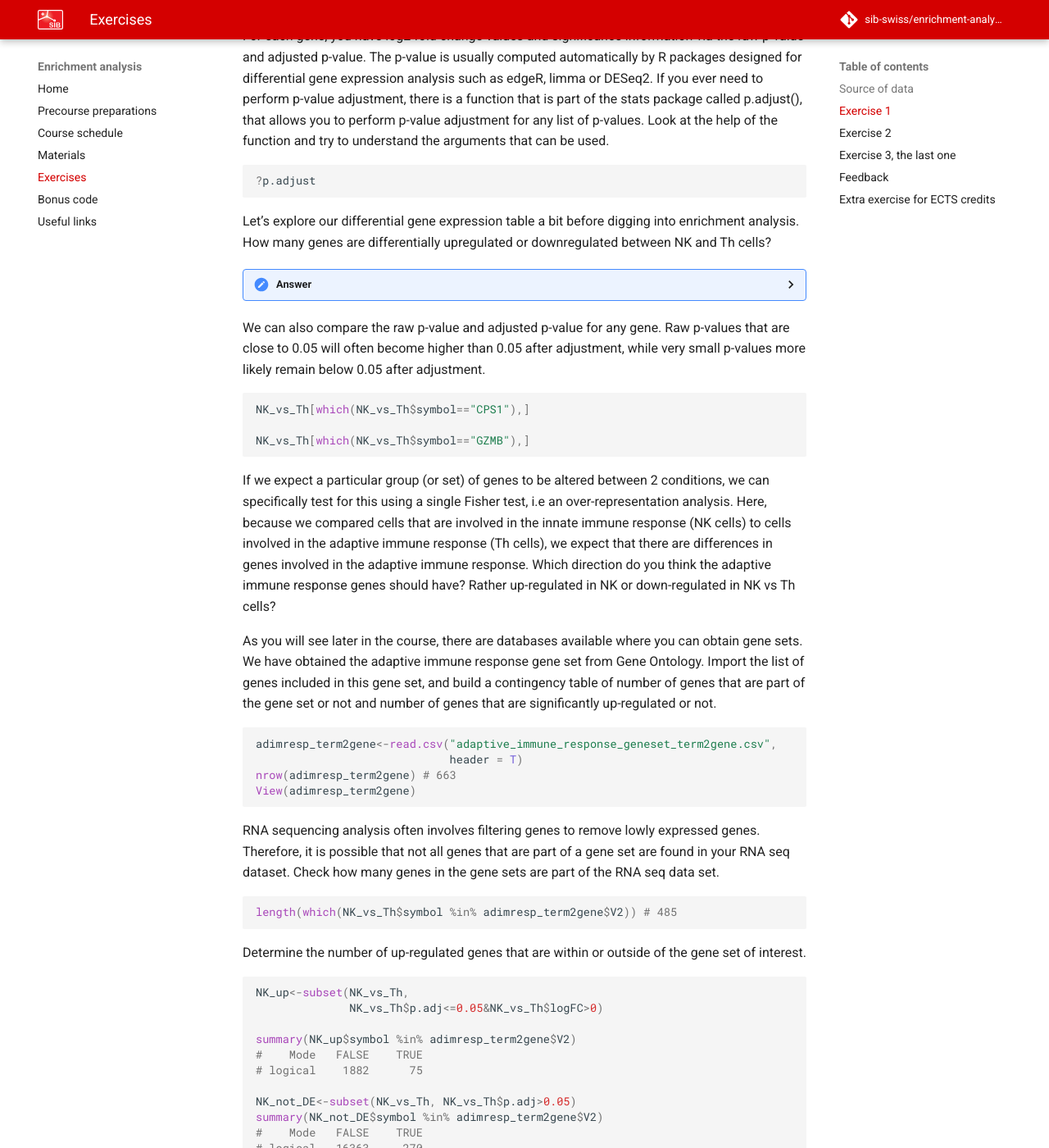
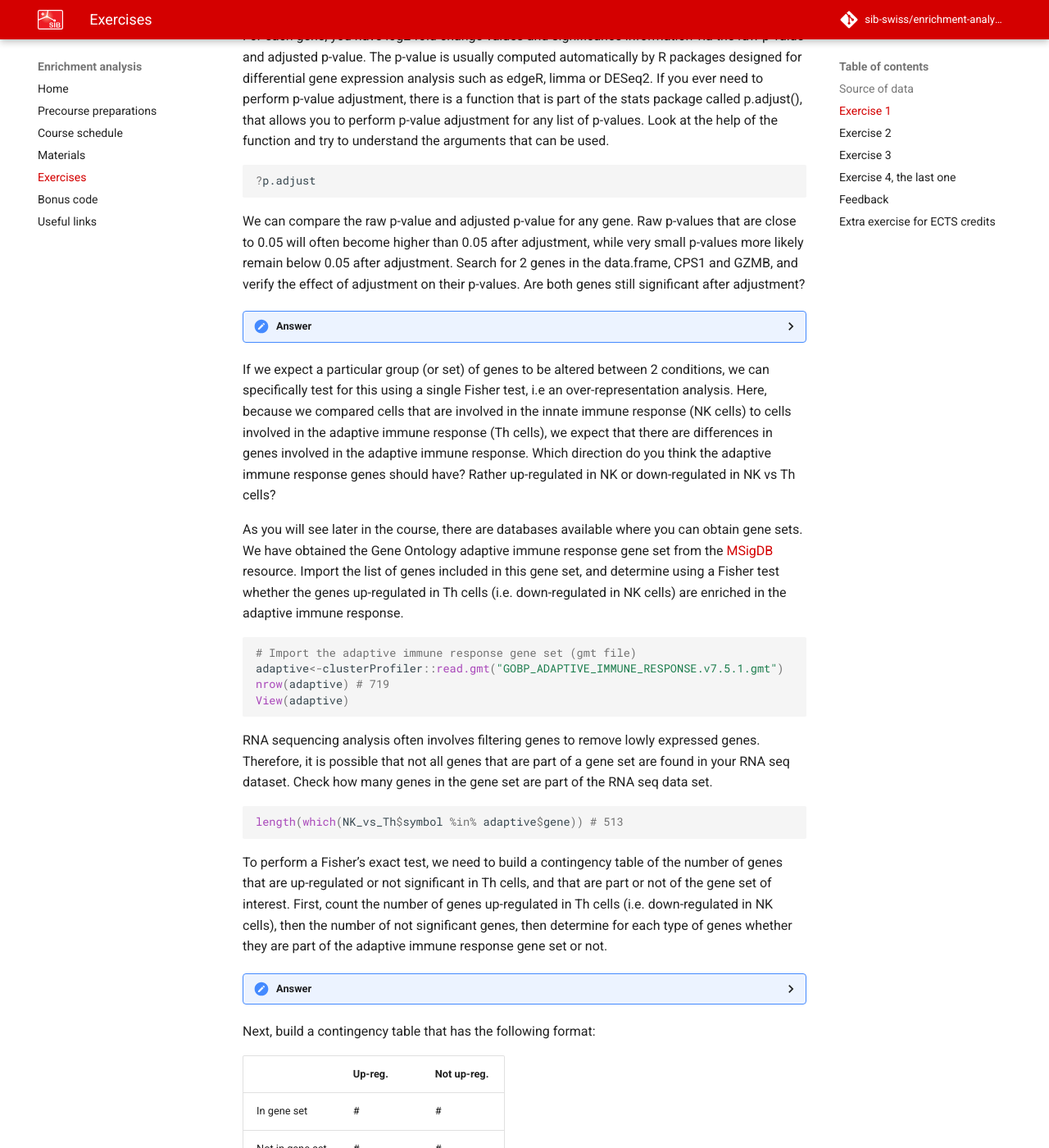
Before and after one commit to sib-swiss/enrichment-analysis-training, an MkDocs documentation site: the page built from docs/exercises.md, in a window 1280 px wide and 1400 px high, scrolled down 1440 px. Shown: the whole window at 82% size. Built offline with MkDocs 1.6.1 and Material for MkDocs 9.7.7, drawn with Linux system fonts in a browser that asks for light colours; emoji names are drawn with the system emoji font; comment, search, counter and statistics services are not loaded; the version menu is left out; some of the changed text lies outside the part shown.

Commit message:
edit exercises 06.2022

````diff
--- a/docs/exercises.md
+++ b/docs/exercises.md
@@ -53,97 +53,167 @@ adjustment for any list of p-values. Look at the help of the function and try to
 ```
 
 
-Let's explore our differential gene expression table a bit before digging into enrichment analysis. How many genes are differentially upregulated or downregulated between NK and Th cells?
 
+We can compare the raw p-value and adjusted p-value for any gene. Raw p-values that are close to 0.05 will often become higher than 0.05 after adjustment,
+while very small p-values more likely remain below 0.05 after adjustment. Search for 2 genes in the data.frame, CPS1 and GZMB, and verify the effect of adjustment on their p-values. Are both genes still significant after adjustment?
 
 ??? done "Answer"
 	```r
-  	NK_vs_Th$p.adj <- p.adjust(NK_vs_Th$P.Value, method = "BH")
-  	# Summary of DE genes:
-    # Number of up-regulated genes (positive fold change value = more expressed in NK cells than in Th cells)
-  	summary(NK_vs_Th$p.adj<=0.05&NK_vs_Th$logFC>0)
-  	# Mode      FALSE    TRUE
-  	# logical   18528    1957
-  	# Number of down-regulated genes (negative fold change value = less expressed in NK cells than in Th cells)
-  	summary(NK_vs_Th$p.adj<=0.05&NK_vs_Th$logFC<0)
-  	#    Mode   FALSE    TRUE
-  	# logical   18590    1895
+  	NK_vs_Th[which(NK_vs_Th$symbol=="CPS1"),]
+
+    NK_vs_Th[which(NK_vs_Th$symbol=="GZMB"),]
 	```
-
-We can also compare the raw p-value and adjusted p-value for any gene. Raw p-values that are close to 0.05 will often become higher than 0.05 after adjustment,
-while very small p-values more likely remain below 0.05 after adjustment.
-
-```r
-NK_vs_Th[which(NK_vs_Th$symbol=="CPS1"),]
-
-NK_vs_Th[which(NK_vs_Th$symbol=="GZMB"),]
-
-```
 
 If we expect a particular group (or set) of genes to be altered between 2 conditions, we can specifically test for this using a single Fisher test, i.e an over-representation analysis.
 Here, because we compared cells that are involved in the innate immune response (NK cells) to cells involved in the adaptive immune response (Th cells), we
 expect that there are differences in genes involved in the adaptive immune response. Which direction do you think the adaptive immune response genes should have? Rather up-regulated in NK or down-regulated in NK vs Th cells?
 
-As you will see later in the course, there are databases available where you can obtain gene sets. We have obtained the adaptive immune response gene set from Gene Ontology.
-Import the list of genes included in this gene set, and build a contingency table of number of genes that are part of the gene set or not and number of genes
-that are significantly up-regulated or not.
+As you will see later in the course, there are databases available where you can obtain gene sets. We have obtained the Gene Ontology adaptive immune response gene set from the [MSigDB](http://www.gsea-msigdb.org/gsea/msigdb/geneset_page.jsp?geneSetName=GOBP_ADAPTIVE_IMMUNE_RESPONSE&keywords=adaptive%20immune%20response) resource.
+Import the list of genes included in this gene set, and determine using a Fisher test whether the genes up-regulated in Th cells (i.e. down-regulated in NK cells) are enriched in the adaptive immune response.
 
 ```r
-adimresp_term2gene<-read.csv("adaptive_immune_response_geneset_term2gene.csv",
-                             header = T)
-nrow(adimresp_term2gene) # 663
-View(adimresp_term2gene)
+# Import the adaptive immune response gene set (gmt file)
+adaptive<-clusterProfiler::read.gmt("GOBP_ADAPTIVE_IMMUNE_RESPONSE.v7.5.1.gmt")
+nrow(adaptive) # 719
+View(adaptive)
 ```
 
 RNA sequencing analysis often involves filtering genes to remove lowly expressed genes. Therefore, it is possible that not all genes that are part of a gene set are
-found in your RNA seq dataset. Check how many genes in the gene sets are part of the RNA seq data set.
+found in your RNA seq dataset. Check how many genes in the gene set are part of the RNA seq data set.
 
 ```r
-length(which(NK_vs_Th$symbol %in% adimresp_term2gene$V2)) # 485
+length(which(NK_vs_Th$symbol %in% adaptive$gene)) # 513
 ```
 
-Determine the number of up-regulated genes that are within or outside of the gene set of interest.
+To perform a Fisher's exact test, we need to build a contingency table of the number of genes that are up-regulated or not significant in Th cells, and that are part or not of the gene set of interest. First, count the number of genes up-regulated in Th cells (i.e. down-regulated in NK cells), then the number of not significant genes, then determine for each type of genes whether they are part of the adaptive immune response gene set or not.
+
+??? done "Answer"
+	```r
+    # Extract the number of genes up-regulated in Th (i.e. down-regulated in NK):
+    Th_up<-subset(NK_vs_Th,
+    NK_vs_Th$p.adj<=0.05&NK_vs_Th$logFC<0)
+    # Are these genes part of the gene set?
+    summary(Th_up$symbol %in% adaptive$gene)
+    #    Mode   FALSE    TRUE
+    # logical    1753     142
+    table(Th_up$symbol %in% adaptive$gene)
+
+    # Extract the number of not significant genes:
+    Th_not_DE<-subset(NK_vs_Th, NK_vs_Th$p.adj>0.05)
+    # Are these genes part of the gene set?
+    summary(Th_not_DE$symbol %in% adaptive$gene)
+    #    Mode   FALSE    TRUE
+    # logical   16344     289
+    ```
+
+Next, build a contingency table that has the following format:
+
+|     	            |  Up-reg.   	| Not up-reg.   |
+|-------	|-------	|-------	|
+|  In gene set   	  |	    #        |	    #          |
+|  Not in gene set 	|      #       |        #       |
+
+
+
+Finally, use the fisher.test() function to determine whether the adaptive immune response is over-represented among the genes up-regulated in Th cells. If you don't know how to use the fisher.test() function, remember to use the help:
+
 ```r
-NK_up<-subset(NK_vs_Th,
-              NK_vs_Th$p.adj<=0.05&NK_vs_Th$logFC>0)
-
-summary(NK_up$symbol %in% adimresp_term2gene$V2)
-#    Mode   FALSE    TRUE
-# logical    1882      75
-
-NK_not_DE<-subset(NK_vs_Th, NK_vs_Th$p.adj>0.05)
-summary(NK_not_DE$symbol %in% adimresp_term2gene$V2)
-#    Mode   FALSE    TRUE
-# logical   16363     270
+?fisher.test()
 ```
 
-Build the contingency table of number of genes that are up-regulated or not and part of the gene set or not, then run the Fisher test. What is the result?
+
+??? done "Answer"
+	```r
+    # There are several ways to build the contigency table:
+    # 1: by hand:
+    cont.table<-matrix(c(142, 1753, 289, 16344), ncol=2,byrow = F)
+    cont.table
+
+    # 2: by using the individual values of the table() function:
+    cont.table<-matrix(c(unlist(table(Th_up$symbol %in% adaptive$gene))[[2]],
+    unlist(table(Th_up$symbol %in% adaptive$gene))[[1]],
+    unlist(table(Th_not_DE$symbol %in% adaptive$gene))[[2]],
+    unlist(table(Th_not_DE$symbol %in% adaptive$gene))[[1]]),
+    ncol=2, byrow = F)
+    cont.table
+    # 3: by using the 2 rows (reversed) of the table() function:
+    cont.table<-matrix(c(rev(unlist(table(Th_up$symbol %in% adaptive$gene))),
+    rev(unlist(table(Th_not_DE$symbol %in% adaptive$gene)))),
+    ncol=2, byrow = F)
+    cont.table
+
+    # Add row and colum names so that you know what each number corresponds to:
+    colnames(cont.table)<-c("up", "not_up")
+    rownames(cont.table)<-c("in_set", "not_in_set")
+    cont.table
+    #              up   not_up
+    # in_set      142      289
+    # not_in_set 1753    16344
+    142/1753
+    289/16344
+
+    # Run fisher test:
+    fisher.test(cont.table)
+    # Fisher's Exact Test for Count Data
+    # data:  cont.table
+    # p-value < 2.2e-16
+    # alternative hypothesis: true odds ratio is not equal to 1
+    # 95 percent confidence interval:
+    #  3.697701 5.654348
+    # sample estimates:
+    # odds ratio
+    #   4.580549
+
+    ```
+
+
+
+The clusterProfiler package includes the enricher() function which allows you to perform a hypergeometric test (a one-side Fisher test).
+Check out the help of the function: What arguments do you need to provide?
+
+Determine whether the genes up-regulated in NK are over-represented in 3 gene sets: the adaptive immune response gene set used above, another related to cell activation, and one un-related to immune cells (hair cell differentiation).
+
 
 ```r
-cont.table<-matrix(c(75, 1882, 270, 16363), ncol=2,byrow = F)
+# Help: hypergeometric test (like one-sided Fisher test = greater)
+?enricher()
 
-colnames(cont.table)<-c("up", "not_up")
-rownames(cont.table)<-c("in_set", "not_in_set")
-cont.table
-#              up not_up
-# in_set       75    270
-# not_in_set 1882  16363
+# Test 3 gene sets among the genes up-regulated in NK cells,
+# with enricher()
+# First, obtain the genes up-regulated in NK:
+
+nk_up_genes<-subset(NK_vs_Th, NK_vs_Th$logFC>0&NK_vs_Th$p.adj<=0.05)$symbol
+
+# Import 2 other gene sets, 1 un-related to immune cells:
+hair<-read.gmt("GOBP_HAIR_CELL_DIFFERENTIATION.v7.5.1.gmt")
+dim(hair)
+cell_active<-read.gmt("GOBP_CELL_ACTIVATION.v7.5.1.gmt")
+dim(cell_active)
+
+genesets3<-rbind(adaptive, hair, cell_active)
+
+hyper_3genesets<-enricher(gene=nk_up_genes,
+                      universe = NK_vs_Th$symbol,
+                      TERM2GENE = genesets3,
+                      maxGSSize = 1000)
+View(hyper_3genesets@result)
+
+```
 
 
-fisher.test(cont.table)
-```
 
-**Bonus** How would you represent this result? An option might be a volcano plot coloring genes that are part of the gene set
+
+**Bonus** How would you represent the over-representation result for the adaptive immune response? An option might be a volcano plot coloring genes that are part of the gene set
 and significant using [ggplot2](https://ggplot2.tidyverse.org/).
 
 ```r
 library(ggplot2)
 library(ggrepel)
 
-sig_genes<-subset(NK_vs_Th, NK_vs_Th$symbol %in% adimresp_term2gene$V2 & NK_vs_Th$p.adj<=0.05)
+sig_genes<-subset(NK_vs_Th, NK_vs_Th$symbol %in% adaptive$gene & NK_vs_Th$p.adj<=0.05)
 sig_genes_label<-subset(sig_genes, sig_genes$p.adj<=0.00001)
 
-ggplot(NK_vs_Th, aes(x = logFC,  # invert to focus AG221 vs DMSO
+ggplot(NK_vs_Th, aes(x = logFC,  #
                      y = -log10(p.adj))) +
         geom_point(color="grey87")  +
         ggtitle("Genes belonging to the adaptive immune response gene set") +
@@ -159,6 +229,8 @@ ggplot(NK_vs_Th, aes(x = logFC,  # invert to focus AG221 vs DMSO
         geom_hline(yintercept = -log10(0.05), linetype="dashed") +
         geom_vline(xintercept = 0, linetype="dashed")
 ```
+
+## Exercise 2
 
 
 Next, we will use functions of the clusterProfiler package to perform a gene set enrichment analysis (GSEA) of Gene Ontology terms. For this, we first need
@@ -185,7 +257,7 @@ GO_NK_Th<-gseGO(gl, ont="BP",
                 seed=T)
 ```
 
-Explore the new object that was created. What is its structure? What does it contain? Is the adaptive immune response gene set significant?
+Explore the new object that was created. What is its structure? What does it contain? Is the adaptive immune response gene set significant? How many gene sets are down- or up-regulated?
 
 ??? done "Answer"
 	```r
@@ -194,18 +266,14 @@ Explore the new object that was created. What is its structure? What does it con
 		View(GO_NK_Th@result)
 
 		GO_NK_Th@result[GO_NK_Th@result$Description=="adaptive immune response",]
+		summary(GO_NK_Th@result$p.adjust<0.05&GO_NK_Th@result$NES<0)
+      Mode   FALSE    TRUE
+      # logical    303      86
+      summary(GO_NK_Th@result$p.adjust<0.05&GO_NK_Th@result$NES>0)
+      #     Mode   FALSE    TRUE
+      # logical      86     303
+
 	```
-
-Count the number of up- and down-regulated gene sets similarly to how we counted the number of significant genes in exercise 1:
-
-```
-summary(GO_NK_Th@result$p.adjust<0.05&GO_NK_Th@result$NES<0)
-Mode   FALSE    TRUE
-# logical    303      86
-summary(GO_NK_Th@result$p.adjust<0.05&GO_NK_Th@result$NES>0)
-#     Mode   FALSE    TRUE
-# logical      86     303
-```
 
 
 Finally, you can export the results to a csv file, if you would want to summarize the results using Revigo for example (see later in course).
@@ -224,7 +292,7 @@ unlist(strsplit(GO_NK_Th@result[GO_NK_Th@result$Description=="adaptive immune re
 GO_NK_Th@geneSets$`GO:0002250`
 ```
 
-**Bonus** In the context of single-cell RNA sequencing data, single-cells are clustered, and marker genes per cluster are obtained. In this case, we
+**Bonus** In the context of single-cell RNA sequencing data for example, single-cells are clustered, and marker genes per cluster are obtained. In this case, we
 don't always obtain a t-statistic or fold change value for every gene in the dataset, but rather a simple list of significant genes. With this list,
 you can perform an over-representation analysis of the GO terms using enrichGO(). The output will not contain enrichment scores, but rather p-values for
 every gene set.
@@ -265,66 +332,37 @@ Now that you know how to use the barplot() function, how would you create a barp
 
 ??? done "Answer"
 	```r
-		# Barplot of NES of the top GO gene sets, with different color for up- or down-reg gene sets:
-		sorted_GO_NK_Th<- GO_NK_Th@result[order(GO_NK_Th@result$NES, decreasing = F),]
-		sorted_GO_NK_Th$color<-ifelse(sorted_GO_NK_Th$NES<0, "red", "darkblue")
+  		# Barplot of NES of the top GO gene sets, with different color for up- or down-reg gene sets:
+  		sorted_GO_NK_Th<- GO_NK_Th@result[order(GO_NK_Th@result$NES, decreasing = F),]
+  		sorted_GO_NK_Th$color<-ifelse(sorted_GO_NK_Th$NES<0, "red", "darkblue")
 
-		par(mar=c(5,20,3,3))
-		barplot(sorted_GO_NK_Th$NES[c(1:10, (nrow(sorted_GO_NK_Th)-9):nrow(sorted_GO_NK_Th))],
-        	horiz = T, names=sorted_GO_NK_Th$Description[c(1:10, (nrow(sorted_GO_NK_Th)-9):nrow(sorted_GO_NK_Th))],
-        	las=2, xlab="NES",
-        	cex.names = 0.7,
-        	col=sorted_GO_NK_Th$color[c(1:10, (nrow(sorted_GO_NK_Th)-9):nrow(sorted_GO_NK_Th))])
+  		par(mar=c(5,20,3,3))
+  		barplot(sorted_GO_NK_Th$NES[c(1:10, (nrow(sorted_GO_NK_Th)-9):nrow(sorted_GO_NK_Th))],
+          	horiz = T, names=sorted_GO_NK_Th$Description[c(1:10, (nrow(sorted_GO_NK_Th)-9):nrow(sorted_GO_NK_Th))],
+          	las=2, xlab="NES",
+          	cex.names = 0.7,
+          	col=sorted_GO_NK_Th$color[c(1:10, (nrow(sorted_GO_NK_Th)-9):nrow(sorted_GO_NK_Th))])
 	```
 
 A common way to represent the enrichment score of a single gene set after GSEA is the barcode plot, with the gseaplot() function that can be used
-directly on objects of class "gseaResult" (i.e. output by clusterProfiler functions). Try here with the MTORC1 signaling gene set.
+directly on objects of class "gseaResult" (i.e. output by clusterProfiler functions).
 
 ```r
-gseaplot(h_NK_vs_Th, geneSetID = "HALLMARK_MTORC1_SIGNALING",
-         title="HALLMARK_MTORC1_SIGNALING")
+gseaplot(, geneSetID = "",
+         title="")
 ```
 
-If you have performed a GSEA of the KEGG pathways, it is possible to overlay the fold change values of your genes on top of the
-KEGG pathway maps available online. For this, create a named vector of fold change values, where the non-significant genes will be grey, while the up- and down-
-regulated genes will be colored in the KEGG pathway map. The pathview() function comes from the pathview package (surprisingly...)
 
-```r
-# pathview map with non-significant genes in grey:
-# set log fold change of non-significant genes to 0:
-NK_vs_Th$logFC_0<-ifelse(NK_vs_Th$p.adj>0.05, 0, NK_vs_Th$logFC)
-
-# create named vector of fold change values:
-genePW<-NK_vs_Th$logFC_0
-names(genePW)<-NK_vs_Th$symbol
-
-# create pathview map of Natural killer cell mediated cytotoxicity = hsa04650
-pathview(gene.data  = genePW,
-         pathway.id = "hsa04650",
-         species    = "hsa",
-         gene.idtype = "SYMBOL")
-
-# pathview map for Ribosome = hsa03010
-pathview(gene.data  = genePW,
-         pathway.id = "hsa03010",
-         species    = "hsa",
-         gene.idtype = "SYMBOL")
-```
-Finally, clusterProfiler provides several visualization methods that can be used directly on objects of class "gseaResult". The barplot function
+Finally, clusterProfiler provides several visualization methods that can be used directly on objects of class "gseaResult". The barplot() function
 can be used on these objects, and you can either show the top significant gene sets, or a custom selection. Also, a dotplot can be used.
 
 ```r
-# Generate a quick GO over-representation analysis with the top most highly over-expressed genes in NK:
-NK_up_2 <-subset(NK_vs_Th,
-              NK_vs_Th$p.adj<=0.05&NK_vs_Th$logFC>3)
-NK_up_2<-as.character(NK_up_2$symbol)
+# Use the GO_enrich analysis performed above, of the over-representation analysis of genes up-regulated in NK cells:
 
-ego <- enrichGO(NK_up_2, OrgDb='org.Hs.eg.db', ont="BP", keyType = "SYMBOL")
+barplot(GO_enrich)
 
-barplot(ego)
-
-ego_selection = ego[ego$ID == "GO:0002703" || ego$ID == "GO:0002228", asis=T]
-barplot(ego_selection)
+# ego_selection = GO_enrich[GO_enrich$ID == "GO:0019864" || GO_enrich$ID == "GO:0032393", asis=T]
+# barplot(ego_selection)
 
 dotplot(ego, orderBy="p.adjust")
 ```
@@ -352,8 +391,9 @@ ridgeplot(GO_NK_Th_selection)
 ```
 
 
-## Exercise 3, the last one :sun_with_face: :scientist_tone3:
+## Exercise 4, the last one :sun_with_face: :scientist_tone3:
 
+We will now perform GSEA of other collections of gene sets, such as KEGG or Hallmark.
 For GSEA of the KEGG gene sets, the gene IDs have to be NCBI Entrez gene IDs. ClusterProfiler provides the bitr() function to convert gene label types.
 
 ```r
@@ -412,13 +452,43 @@ KEGG gene sets and how can you view the genes included in a particular gene set?
 		KEGG_NK_Th@geneSets$hsa04650 # coded as Entrez Gene ID...
 	```
 
+Once you have performed a GSEA of the KEGG pathways, it is possible to overlay the fold change values of your genes on top of the
+KEGG pathway maps available online. For this, create a named vector of fold change values, where the non-significant genes will be grey, while the up- and down-
+regulated genes will be colored in the KEGG pathway map. The pathview() function comes from the pathview package (surprisingly...)
+
+```r
+
+library(pathview)
+
+# pathview map with non-significant genes in grey:
+# set log fold change of non-significant genes to 0:
+NK_vs_Th$logFC_0<-ifelse(NK_vs_Th$p.adj>0.05, 0, NK_vs_Th$logFC)
+
+# create named vector of fold change values:
+genePW<-NK_vs_Th$logFC_0
+names(genePW)<-NK_vs_Th$symbol
+
+# create pathview map of Natural killer cell mediated cytotoxicity = hsa04650
+pathview(gene.data  = genePW,
+         pathway.id = "hsa04650",
+         species    = "hsa",
+         gene.idtype = "SYMBOL")
+
+# pathview map for Ribosome = hsa03010
+pathview(gene.data  = genePW,
+         pathway.id = "hsa03010",
+         species    = "hsa",
+         gene.idtype = "SYMBOL")
+```
+
+
 Very often, researchers have their own gene sets in mind, either that they compiled from the literature, or that they defined from
 previous experiments. If this is the case for your experiment, you can generate an Excel file that contains one gene set per row, the 2 first columns
 contain the gene set ID and the gene set description, and the genes that belong to each gene set are listed in the next columns. To have an idea of
 the structure of this file, open the .gmt file that we provided using Excel or a Text editor.
 
 In this exercise, we will perform a GSEA of the 50 hallmark gene sets can be downloaded from [MSigDB](http://www.gsea-msigdb.org/gsea/downloads.jsp).
-Import the Hallmark gene sets using read.gmt(). What is the format of the object that is created? Use the GSEA function, by providing the named and sorted
+Import the Hallmark gene sets using read.gmt(). What is the format of the object that is created? Use the GSEA() function, by providing the named and sorted
 vector of t-statistics we used above with gseGO(). Why do we use this one and not the one created for gseKEGG()?
 
 ```r
@@ -439,11 +509,13 @@ View(h_NK_vs_Th@result)
 length(which(h_NK_vs_Th@result$p.adjust<=0.05))
 ```
 
-In the last section of the course, we will see several visualization methods of GSEA or over-representation analysis results. As a teaser, create a dotplot of
-significant hallmark gene sets:
+Finally, we can easily visualize the results:
 
 ```r
 dotplot(h_NK_vs_Th, orderBy="p.adjust")
+
+gseaplot(h_NK_vs_Th, geneSetID = "HALLMARK_MTORC1_SIGNALING",
+         title="HALLMARK_MTORC1_SIGNALING")
 ```
 
 
@@ -453,7 +525,7 @@ Thanks for attending this course! Don't forget to give honest feedback via the l
 
 ## Extra exercise for ECTS credits
 - Perform GSEA of the NK vs Th data using the Reactome gene sets downloaded from the
-MSigDB website [here](http://www.gsea-msigdb.org/gsea/msigdb/download_file.jsp?filePath=/msigdb/release/7.4/c2.cp.reactome.v7.4.symbols.gmt).
+MSigDB website [here](http://www.gsea-msigdb.org/gsea/msigdb/download_file.jsp?filePath=/msigdb/release/7.5.1/c2.cp.reactome.v7.5.1.symbols.gmt).
 - How many gene sets are significantly enriched? Generate an ordered barplot of the NES of all genesets, and generate a barcode plot for the gene set with the lowest NES
 
 Steps
````
Also changed, not shown: other parts of docs/exercises.md (+4 -4 lines).
